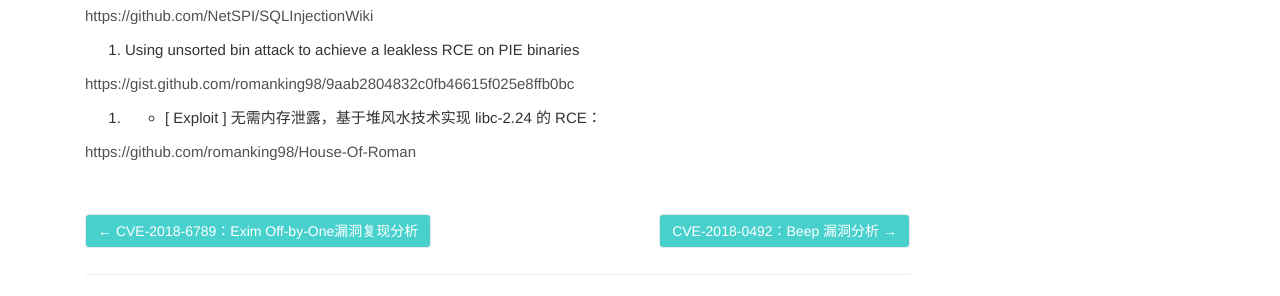
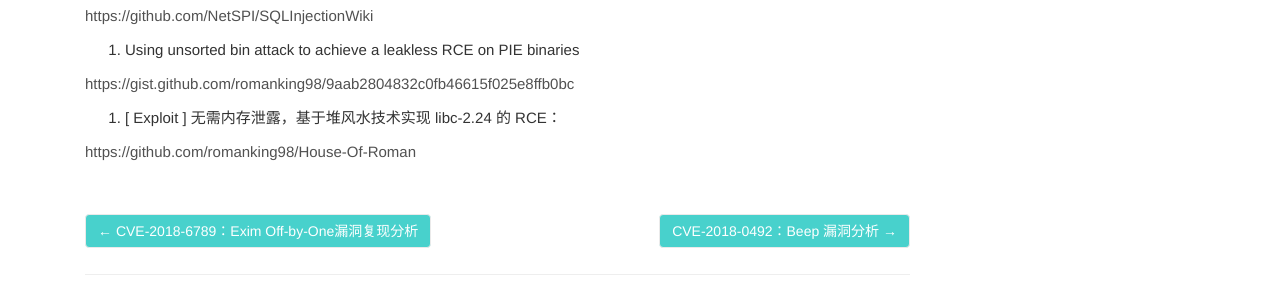
Before and after one commit to De4dCr0w/De4dCr0w.github.io, a Jekyll site: the page built from _posts/2018-04-09-资料搜集.md, in a window 1280 px wide. Shown: the part 909-1205 px from the top of the page. Built offline with Jekyll 4.4.1, drawn with Linux system fonts in a browser that asks for light colours.

Commit message:
腾讯云博客搬迁

```diff
--- a/_posts/2018-04-09-资料搜集.md
+++ b/_posts/2018-04-09-资料搜集.md
@@ -56,6 +56,6 @@ https://github.com/NetSPI/SQLInjectionWiki
 
 https://gist.github.com/romanking98/9aab2804832c0fb46615f025e8ffb0bc
 
-12. * [ Exploit ]  无需内存泄露，基于堆风水技术实现 libc-2.24 的 RCE：
+12. [ Exploit ]  无需内存泄露，基于堆风水技术实现 libc-2.24 的 RCE：
 
 https://github.com/romanking98/House-Of-Roman
```
Also changed, not shown: _posts/2018-04-25-CVE-2018-1000156-GNU Patch任意代码执行漏洞分析.md (+2 -0 lines).
